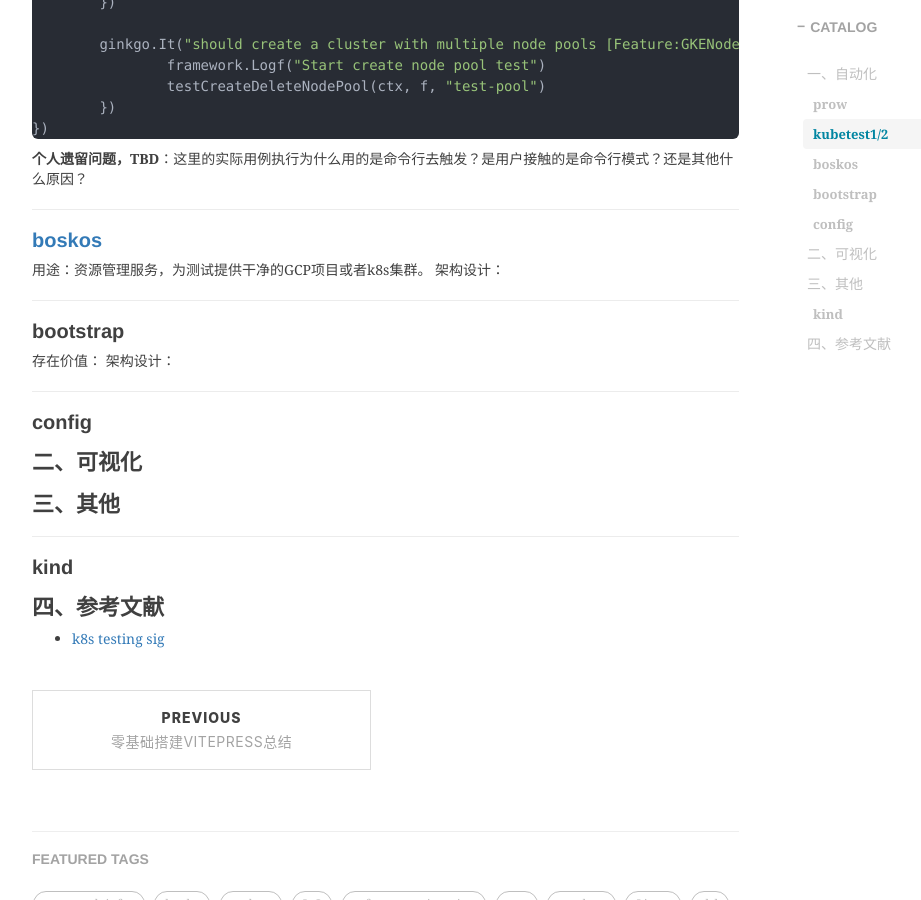
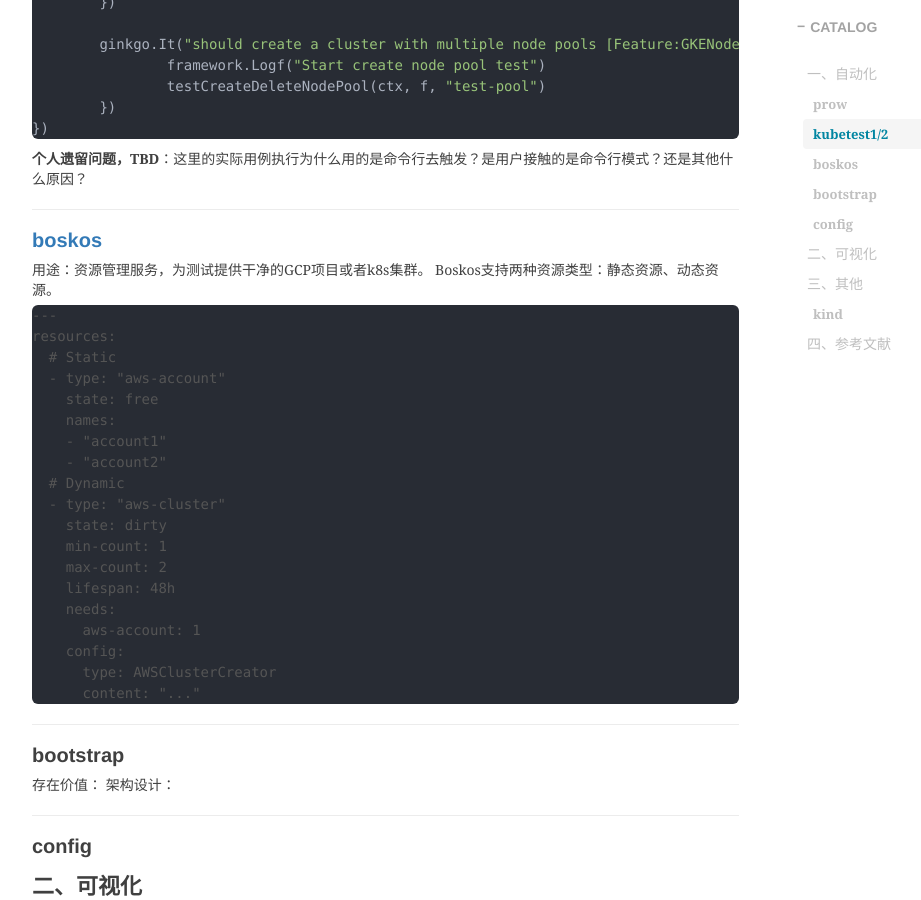
Before and after one commit to shihai1991/shihai1991.github.io, a Jekyll site: the page built from _posts/2023-06-12-kubernetes-test-sig组.md, in a window 1280 px wide and 900 px high, scrolled down 2905 px. Shown: the whole window, without its empty margins (233-1154 px from the left). Built offline with Jekyll 4.4.1, drawn with Linux system fonts in a browser that asks for light colours; nearby versions of some CDN libraries; comment, search, counter and statistics services are not loaded.

Commit message:
Update 2023-06-12-kubernetes-test-sig组.md

````diff
--- a/_posts/2023-06-12-kubernetes-test-sig组.md
+++ b/_posts/2023-06-12-kubernetes-test-sig组.md
@@ -67,7 +67,28 @@ var _ = SIGDescribe("GKE node pools [Feature:GKENodePool]", func() {
 
 ## [boskos](https://github.com/kubernetes-sigs/boskos)
 用途：资源管理服务，为测试提供干净的GCP项目或者k8s集群。
-架构设计：
+Boskos支持两种资源类型：静态资源、动态资源。
+```
+---
+resources:
+  # Static
+  - type: "aws-account"
+    state: free
+    names:
+    - "account1"
+    - "account2"
+  # Dynamic
+  - type: "aws-cluster"
+    state: dirty
+    min-count: 1
+    max-count: 2
+    lifespan: 48h
+    needs:
+      aws-account: 1
+    config:
+      type: AWSClusterCreator
+      content: "..."
+```
 
 ## bootstrap
 存在价值：
````
